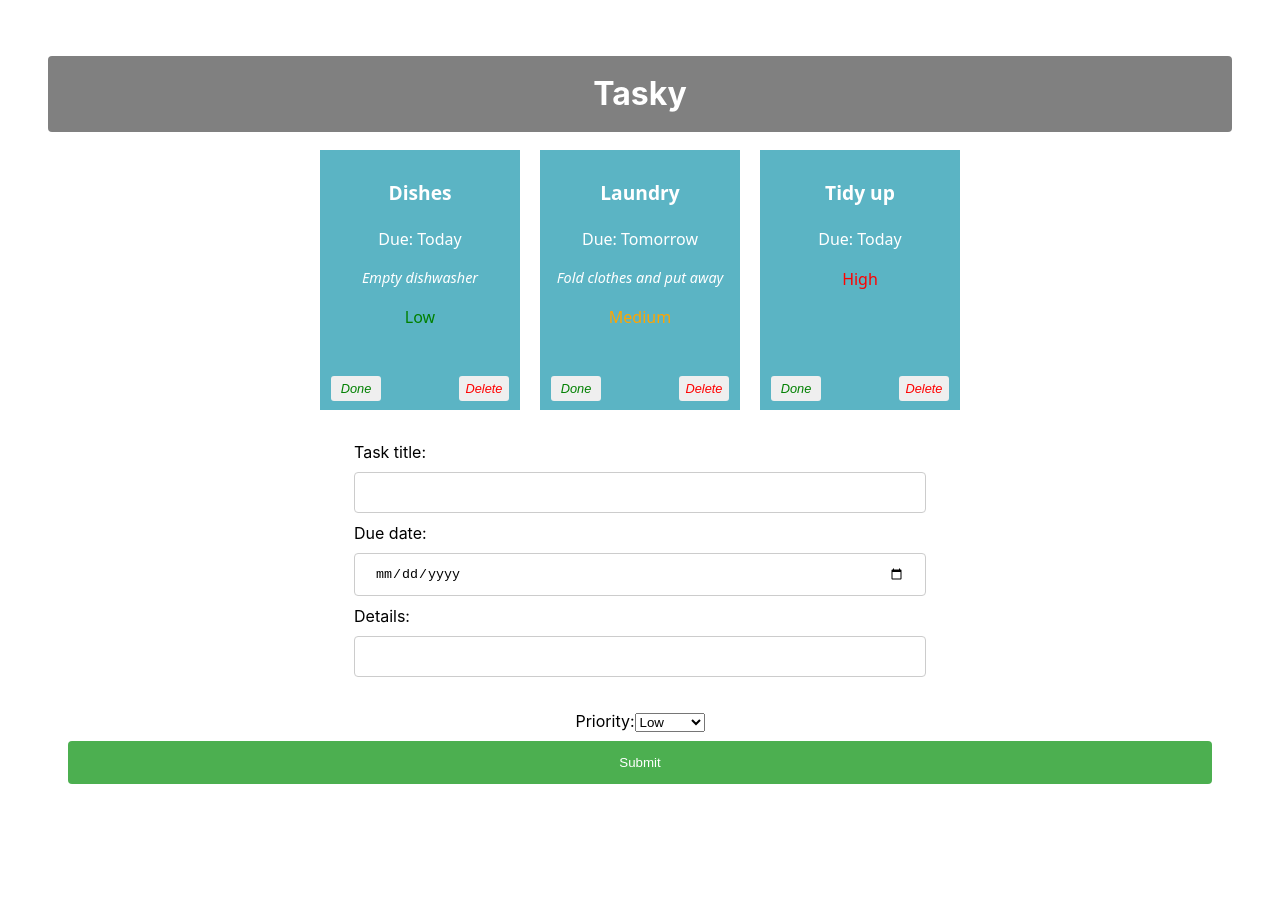
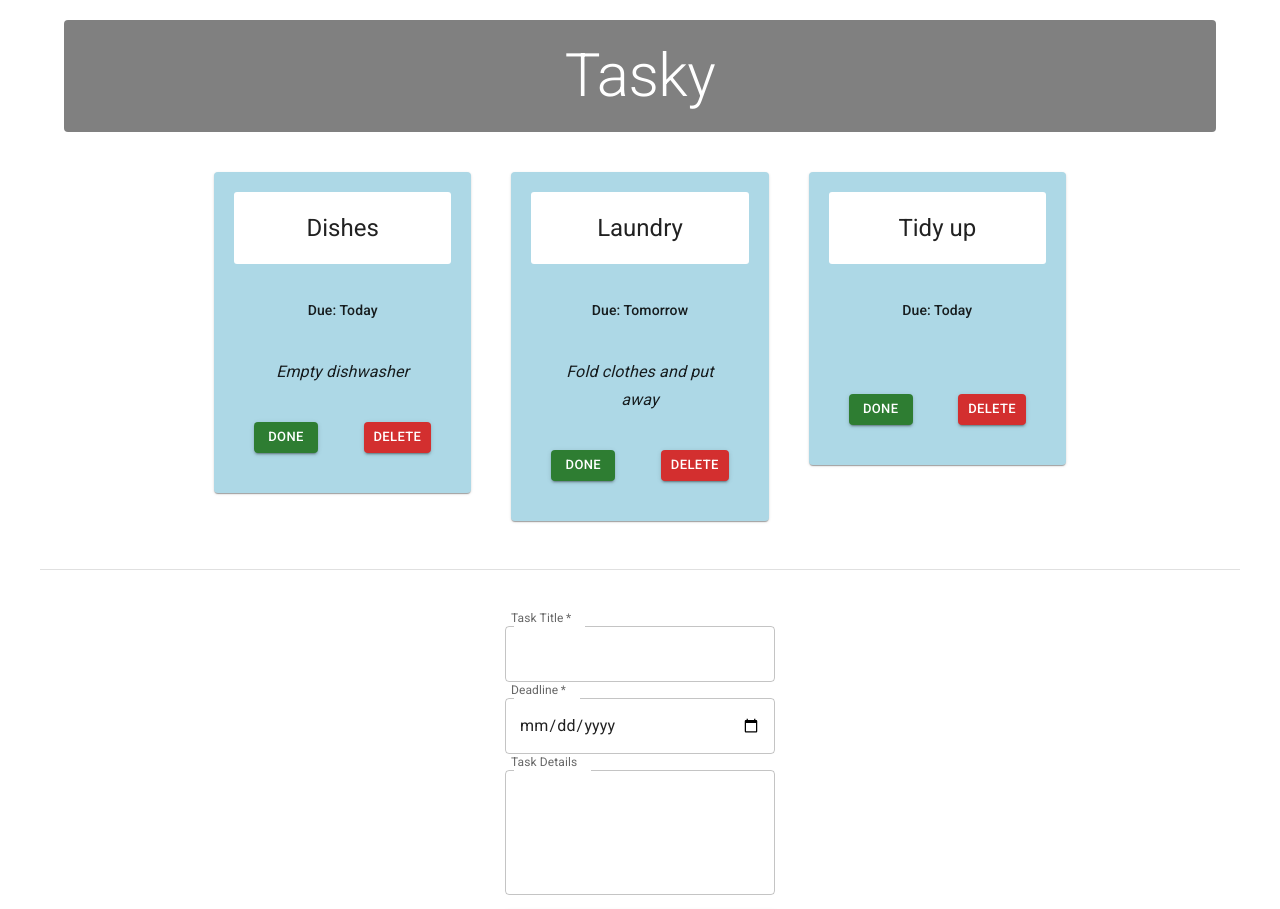
Before and after one commit to AdamC-05/react-basics-labs, a React (Vite) app in the folder tasky/: page / in a window 1280 px wide. Shown: the top 909 px of the page. Before the commit the page ends 860 px from the top, so only its background shows below. Built offline with nearby package versions, Linux system fonts and the light colour scheme.

Commit message:
Tasky Lab 3 done

```diff
--- a/tasky/index.html
+++ b/tasky/index.html
@@ -5,6 +5,13 @@
     <link rel="icon" type="image/svg+xml" href="/favicon.svg" />
     <meta name="viewport" content="width=device-width, initial-scale=1.0" />
     <title>tasky</title>
+    <link rel="preconnect" href="https://fonts.googleapis.com" />
+    <link rel="preconnect" href="https://fonts.gstatic.com" crossorigin />
+    <link
+      rel="stylesheet"
+      href="https://fonts.googleapis.com/css2?family=Roboto:wght@300;400;500;700&display=swap"
+    />
+
   </head>
   <body>
     <div id="root"></div>
--- a/tasky/package.json
+++ b/tasky/package.json
@@ -10,6 +10,10 @@
     "preview": "vite preview"
   },
   "dependencies": {
+    "@emotion/react": "^11.14.0",
+    "@emotion/styled": "^11.14.1",
+    "@mui/icons-material": "^9.4.0",
+    "@mui/material": "^9.4.0",
     "react": "^19.2.8",
     "react-dom": "^19.2.8",
     "uuid": "^14.0.2"
--- a/tasky/src/App.css
+++ b/tasky/src/App.css
@@ -4,7 +4,7 @@
   font-weight: 400;
 }
 
-h1 {
+/* h1 {
   text-align: center;
   background-color: grey;
   color: white;
@@ -12,17 +12,18 @@
   margin: 8px 0;
   border: none;
   border-radius: 4px;
-}
+} */
 
-div {
+/* div {
   padding: 20px;
 }
 
-.container{
+.container {
   text-align: center;
-}
+} */
 
-.card {
+
+/* .card {
   display: inline-block;
   vertical-align: top;
   font-family: system-ui;
@@ -43,7 +44,6 @@
 
 .description {
   font-style: italic;
-  font-size: 0.9em;
 }
 
 button {
@@ -68,9 +68,10 @@
   bottom: 5px;
   right: 5px;
   color: red;
-}
+} */
 
-input[type=text], input[type=date] {
+
+/* input[type=text], input[type=date] {
   width: 100%;
   padding: 12px 20px;
   margin: 8px 0;
@@ -97,6 +98,4 @@
 
 form {
   text-align: left;
-  width: 50%;
-  margin: auto;
-}
+} */
--- a/tasky/src/App.jsx
+++ b/tasky/src/App.jsx
@@ -3,6 +3,10 @@
 import React, { useState } from 'react';
 import AddTaskForm from './components/Form';
 import { v4 as uuidv4 } from 'uuid';
+import Typography from '@mui/material/Typography';
+import Container from '@mui/material/Container';
+import Grid from '@mui/material/Grid';
+
 
 function App() {
       const [ taskState, setTaskState ] = useState({
@@ -78,21 +82,74 @@
 
     return (
   <div className="container">
-      <h1>Tasky</h1>
+
+    {/* App Header */}
+    <Container component="main">
+      <Typography
+        component="h1"
+        variant="h2"
+        align="center"
+        gutterBottom
+        sx={{
+          backgroundColor: 'gray',
+          textAlign: 'center',
+          color: 'white',
+          padding: '20px',
+          margin: '20px 0 40px 0',
+          borderRadius: '4px'
+        }}
+      >
+        Tasky
+      </Typography>
+    </Container>
+    {/* End App Header */}
+
+    {/* Task Card Grid */}
+    <Container maxWidth="md" component="main">
+      <Grid
+        container
+        spacing={5}
+        sx={{
+          justifyContent: "center"
+        }}
+      >
         {taskState.tasks.map((task, index) => (
           <Task
             title={task.title}
             description={task.description}
             deadline={task.deadline}
-      priority={task.priority}
+            done={task.done}
             key={task.id}
-      done={task.done}
             markDone={() => doneHandler(index)}
-      deleteTask = {() => deleteHandler(index)}
-
+            deleteTask={() => deleteHandler(index)}
           />
         ))}
-  <AddTaskForm submit={formSubmitHandler} change={formChangeHandler} />
+      </Grid>
+    </Container>
+    {/* End Task Card Grid */}
+
+    {/* Footer - Add Task Form */}
+    <Container
+      component="footer"
+      sx={{
+        borderTop: (theme) => `1px solid ${theme.palette.divider}`,
+        my: 6,
+        py: 6,
+      }}
+    >
+      <Grid
+        container
+        sx={{
+          justifyContent: "center"
+        }}
+      >
+        <AddTaskForm
+          submit={formSubmitHandler}
+          change={formChangeHandler}
+        />
+      </Grid>
+    </Container>
+    {/* End Footer */}
 
   </div>
 );
--- a/tasky/src/components/Form.jsx
+++ b/tasky/src/components/Form.jsx
@@ -1,41 +1,69 @@
+import Box from '@mui/material/Box';
+import TextField from '@mui/material/TextField';
+import Button from '@mui/material/Button';
+
+
 const AddTaskForm = (props) => {
 
   return (
-    <div>
-      <form onSubmit={props.submit}>
-            <label>
-        Task title:
-        <input type="text" name="title" required onChange={(event) => props.change(event)} />
-    </label>
-    <br />
-    <label>
-        Due date:
-        <input type="date" name="deadline" required onChange={(event) => props.change(event)} />
-    </label>
-    <br />
-    <label>
-        Details:
-        <input type="text" name="description" onChange={(event) => props.change(event)} />
-    </label>
+    <Box
+  component="form"
+  sx={{
+    '& .MuiOutlinedInput-root': { m: 1, width: '30ch' },
+  }}
+  onSubmit={props.submit}
+>
+  <div>
+    <TextField
+      required
+      id="outlined-required"
+      name="title"
+      label="Task Title"
+      slotProps={{ inputLabel: { shrink: true } }}
+      onChange={(event) => props.change(event)}
+    />
+  </div>
 
+  <div>
+    <TextField
+      required
+      name="deadline"
+      label="Deadline"
+      slotProps={{ inputLabel: { shrink: true } }}
+      type="date"
+      onChange={(event) => props.change(event)}
+    />
+  </div>
 
-        </form>
-    <br />
+  <div>
+    <TextField
+      name="description"
+      id="outlined-multiline-static"
+      label="Task Details"
+      slotProps={{ inputLabel: { shrink: true } }}
+      multiline
+      rows={4}
+      onChange={(event) => props.change(event)}
+    />
+  </div>
 
-<label>
-  Priority:
-  <select
-    name="priority"
-    onChange={(event) => props.change(event)}
-  >
-    <option value="Low">Low</option>
-    <option value="Medium">Medium</option>
-    <option value="High">High</option>
-  </select>
-</label>
-    <input type="submit" value="Submit" />
-    </div>
-  )
+  <div>
+    <Button
+      type="submit"
+      variant="contained"
+      color="primary"
+      sx={{
+        m: 1,
+        p: 1,
+        width: '95%'
+      }}
+    >
+      Add Task
+    </Button>
+  </div>
+</Box>
+
+  );
 };
 
 export default AddTaskForm;
--- a/tasky/src/components/Task.jsx
+++ b/tasky/src/components/Task.jsx
@@ -1,32 +1,91 @@
 import React from 'react';
+import Box from '@mui/material/Box';
+import Button from '@mui/material/Button';
+import Card from '@mui/material/Card';
+import CardActions from '@mui/material/CardActions';
+import CardContent from '@mui/material/CardContent';
+import CardHeader from '@mui/material/CardHeader';
+import Grid from '@mui/material/Grid';
+import Typography from '@mui/material/Typography';
 
 const Task = (props) => {
-    let priorityColour = "";
 
-    if (props.priority === "Low") {
-      priorityColour = "green";
-    }
-    else if (props.priority === "Medium") {
-      priorityColour = "orange";
-    }
-    else if (props.priority === "High") {
-      priorityColour = "red";
-    }
+  return (
+    <Grid
+      key={props.id}
+      size={{ xs: 12, md: 4 }}
+    >
+      <Card
+        sx={{
+          backgroundColor: props.done ? 'lightgrey' : 'lightblue',
+          padding: '20px'
+        }}
+      >
+        <CardHeader
+          title={props.title}
+          sx={{
+            backgroundColor: 'white',
+            borderRadius: '3px',
+            padding: '20px',
+            textAlign: 'center'
+          }}
+        />
 
-    return (
-      <div className="card" style={{backgroundColor: props.done ? 'lightgrey' : '#5bb4c4'}}>
-      <p className="title">{props.title}</p>
-      <p>Due: {props.deadline}</p>
-      <p className="description">{props.description}</p>
-      <p className="priority" style={{color: priorityColour}}>
-        {props.priority}
-      </p>
+        <CardContent>
+          <Box
+            sx={{
+              display: 'flex',
+              justifyContent: 'center',
+              alignItems: 'baseline',
+              mb: 2,
+              padding: '20px'
+            }}
+          >
+            <Typography
+              component="p"
+              variant="subtitle2"
+              color="text.primary"
+            >
+              Due: {props.deadline}
+            </Typography>
+          </Box>
 
-      <button className="doneButton" onClick={props.markDone}>Done</button>
-      <button className='deleteButton' onClick={props.deleteTask}>Delete</button>
+          <Typography
+            component="p"
+            variant="subtitle1"
+            align="center"
+            sx={{ fontStyle: 'italic' }}
+          >
+            {props.description}
+          </Typography>
+        </CardContent>
 
-    </div>
+        <CardActions
+          sx={{
+            justifyContent: 'space-between',
+            padding: '20px'
+          }}
+        >
+          <Button
+            variant="contained"
+            size="small"
+            color="success"
+            onClick={props.markDone}
+          >
+            Done
+          </Button>
 
+          <Button
+            variant="contained"
+            size="small"
+            color="error"
+            onClick={props.deleteTask}
+          >
+            Delete
+          </Button>
+        </CardActions>
+      </Card>
+    </Grid>
   );
 };
 
```
Also changed, not shown: 1 other file (tests, documents, lock files or other folders). Lines whose indentation alone changed are shown as unchanged.
